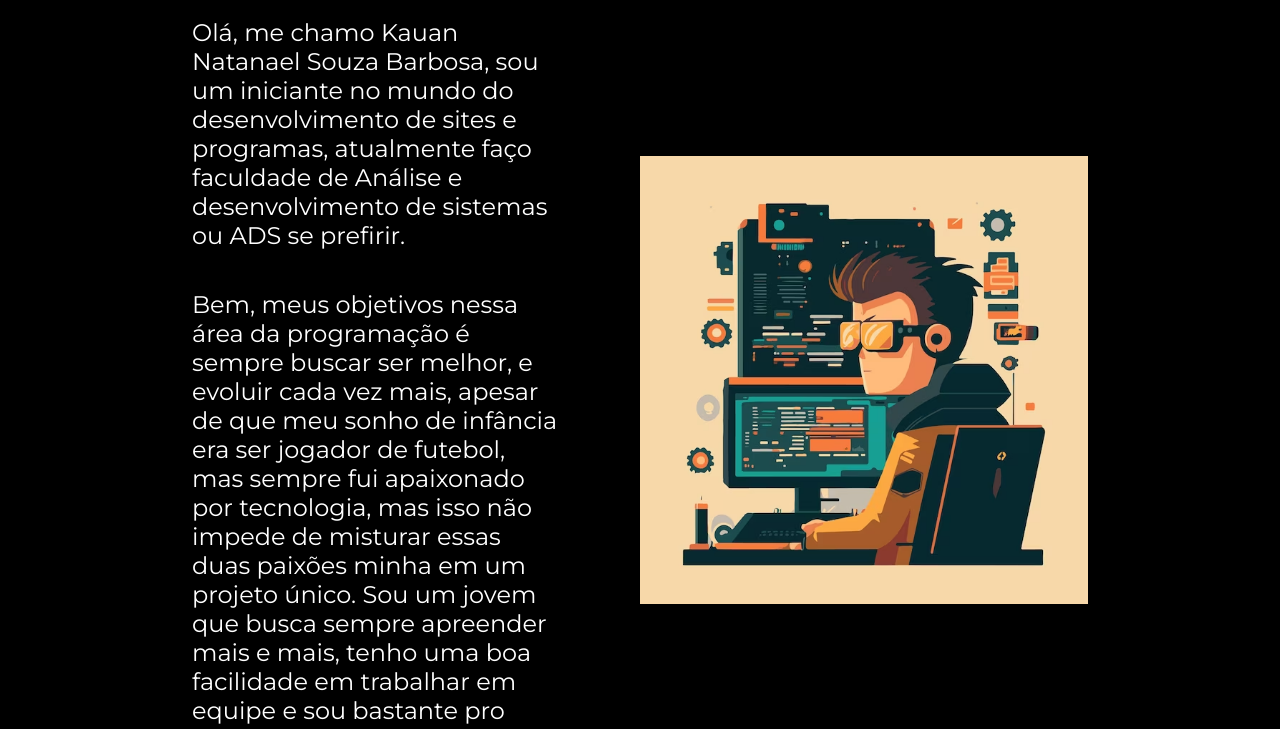
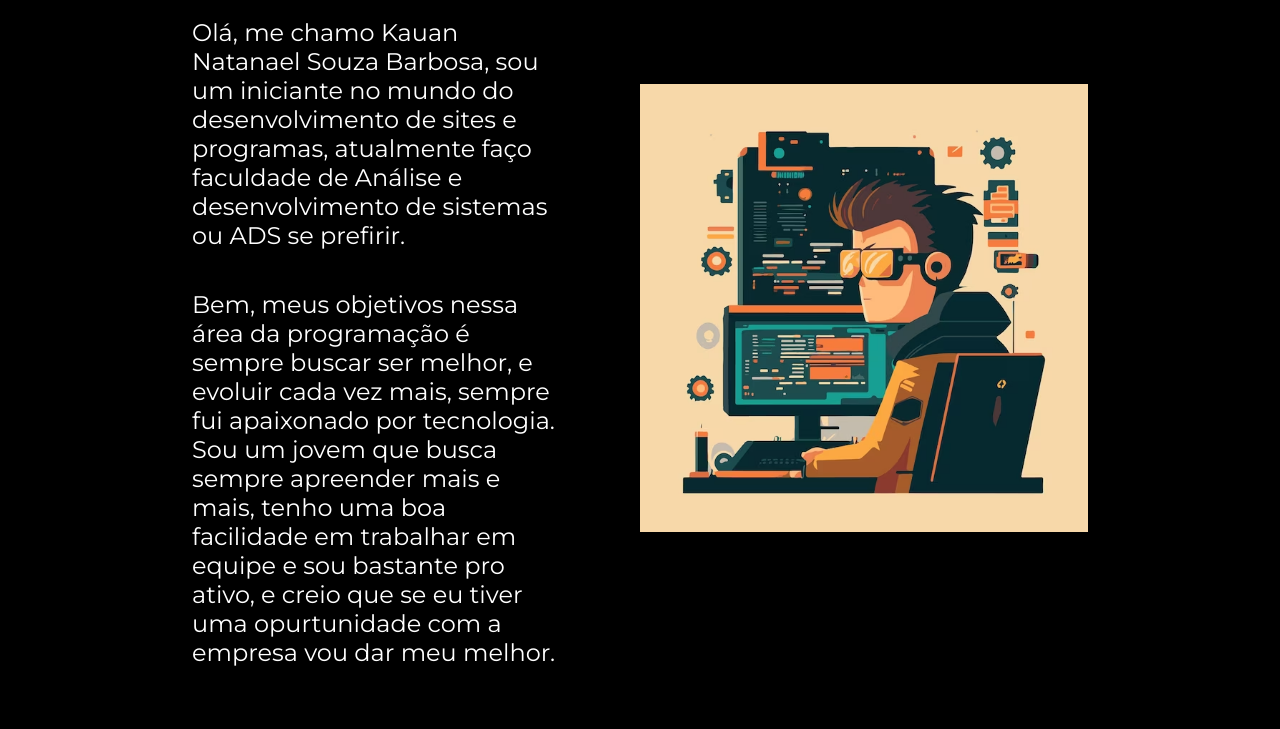
Before and after one commit to knatan45/portifolio, a plain HTML site: page about.html in a window 1280 px wide. Shown: the part 168-897 px from the top of the page. Drawn offline with Linux system fonts and the light colour scheme.

Commit message:
Update about.html

```diff
--- a/about.html
+++ b/about.html
@@ -20,7 +20,7 @@
         <section class="apresentacao__conteudo">
             <h1 class="apresentacao__conteudo__texto"> Sobre mim </h1>
             <p class="apresentacao__conteudo__texto"> Olá, me chamo Kauan Natanael Souza Barbosa, sou um iniciante no mundo do desenvolvimento de sites e programas, atualmente faço faculdade de Análise e desenvolvimento de sistemas ou ADS se prefirir.</p>
-            <p class="apresentacao__conteudo__texto"> Bem, meus objetivos nessa área da programação é sempre buscar ser melhor, e evoluir cada vez mais, apesar de que meu sonho de infância era ser jogador de futebol, mas sempre fui apaixonado por tecnologia, mas isso não impede de misturar essas duas paixões minha em um projeto único. Sou um jovem que busca sempre apreender mais e mais, tenho uma boa facilidade em trabalhar em equipe e sou bastante pro ativo, e creio que se eu tiver uma opurtunidade com a empresa vou dar meu melhor.</p>
+            <p class="apresentacao__conteudo__texto"> Bem, meus objetivos nessa área da programação é sempre buscar ser melhor, e evoluir cada vez mais, sempre fui apaixonado por tecnologia. Sou um jovem que busca sempre apreender mais e mais, tenho uma boa facilidade em trabalhar em equipe e sou bastante pro ativo, e creio que se eu tiver uma opurtunidade com a empresa vou dar meu melhor.</p>
         </section>
         <img class="apresentacao_imagem" src="./assets/img_projeto.avif" alt="imagem de um desenvolvedor programando">
 
```
